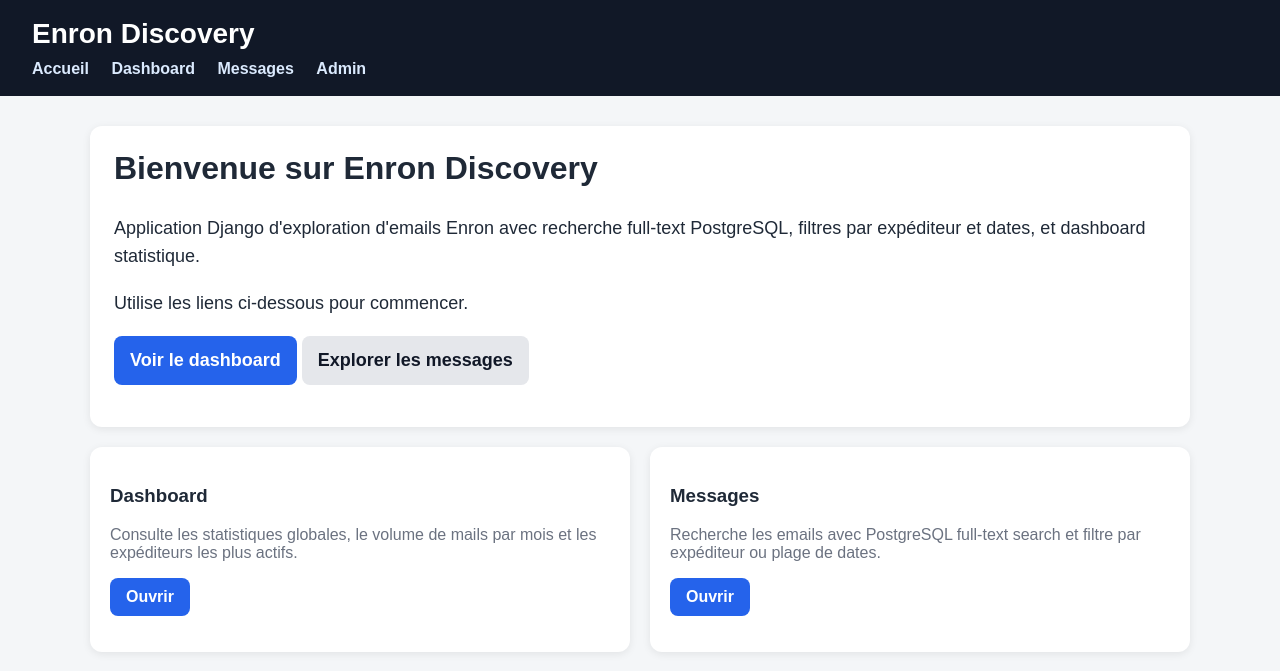
After one commit to bpyryt/enron-discovery, a Django app: page / in a window 1280 px wide. The commit adds this page. Shown: the top 671 px of the page. Run offline with Django 5.2, Linux system fonts and the light colour scheme.

Commit message:
feat: Ajout d'une page home et amélioration de l'esthétique des interfaces

```diff
--- /dev/null
+++ b/enron_discovery/investigation/templates/investigation/base.html
@@ -0,0 +1,173 @@
+<!DOCTYPE html>
+<html lang="fr">
+<head>
+    <meta charset="UTF-8">
+    <title>{% block title %}Enron Discovery{% endblock %}</title>
+    <style>
+        body {
+            font-family: Arial, sans-serif;
+            background: #f4f6f8;
+            color: #1f2937;
+            margin: 0;
+            padding: 0;
+        }
+
+        header {
+            background: #111827;
+            color: white;
+            padding: 18px 32px;
+        }
+
+        header h1 {
+            margin: 0;
+            font-size: 28px;
+        }
+
+        nav {
+            margin-top: 10px;
+        }
+
+        nav a {
+            color: #dbeafe;
+            text-decoration: none;
+            margin-right: 18px;
+            font-weight: 600;
+        }
+
+        nav a:hover {
+            text-decoration: underline;
+        }
+
+        main {
+            max-width: 1100px;
+            margin: 30px auto;
+            padding: 0 20px;
+        }
+
+        .card {
+            background: white;
+            border-radius: 12px;
+            padding: 20px;
+            margin-bottom: 20px;
+            box-shadow: 0 2px 8px rgba(0, 0, 0, 0.08);
+        }
+
+        .btn {
+            display: inline-block;
+            background: #2563eb;
+            color: white;
+            text-decoration: none;
+            padding: 10px 16px;
+            border-radius: 8px;
+            font-weight: 600;
+            border: none;
+            cursor: pointer;
+        }
+
+        .btn:hover {
+            background: #1d4ed8;
+        }
+
+        .btn-secondary {
+            background: #e5e7eb;
+            color: #111827;
+        }
+
+        .btn-secondary:hover {
+            background: #d1d5db;
+        }
+
+        .grid {
+            display: grid;
+            gap: 20px;
+            grid-template-columns: repeat(auto-fit, minmax(240px, 1fr));
+        }
+
+        table {
+            width: 100%;
+            border-collapse: collapse;
+            background: white;
+        }
+
+        th, td {
+            padding: 12px;
+            border-bottom: 1px solid #e5e7eb;
+            text-align: left;
+        }
+
+        th {
+            background: #f9fafb;
+        }
+
+        input, select {
+            padding: 10px;
+            border: 1px solid #d1d5db;
+            border-radius: 8px;
+            min-width: 180px;
+        }
+
+        form.filter-form {
+            display: flex;
+            flex-wrap: wrap;
+            gap: 12px;
+            align-items: end;
+        }
+
+        .muted {
+            color: #6b7280;
+        }
+
+        .message-card h3 {
+            margin-top: 0;
+            margin-bottom: 8px;
+        }
+
+        .message-card a.title-link {
+            color: #111827;
+            text-decoration: none;
+        }
+
+        .message-card a.title-link:hover {
+            color: #2563eb;
+        }
+
+        .hero {
+            padding: 24px;
+        }
+
+        .hero h2 {
+            margin-top: 0;
+            font-size: 32px;
+        }
+
+        .hero p {
+            font-size: 18px;
+            line-height: 1.6;
+        }
+
+        pre.message-body {
+            white-space: pre-wrap;
+            background: #f9fafb;
+            border: 1px solid #e5e7eb;
+            border-radius: 8px;
+            padding: 16px;
+            overflow-x: auto;
+        }
+    </style>
+</head>
+<body>
+    <header>
+        <h1>Enron Discovery</h1>
+        <nav>
+            <a href="{% url 'home' %}">Accueil</a>
+            <a href="{% url 'dashboard' %}">Dashboard</a>
+            <a href="{% url 'message_list' %}">Messages</a>
+            <a href="/admin/">Admin</a>
+        </nav>
+    </header>
+
+    <main>
+        {% block content %}{% endblock %}
+    </main>
+</body>
+</html>
--- /dev/null
+++ b/enron_discovery/investigation/templates/investigation/home.html
@@ -0,0 +1,38 @@
+{% extends "investigation/base.html" %}
+
+{% block title %}Accueil - Enron Discovery{% endblock %}
+
+{% block content %}
+<div class="card hero">
+    <h2>Bienvenue sur Enron Discovery</h2>
+    <p>
+        Application Django d'exploration d'emails Enron avec recherche full-text PostgreSQL,
+        filtres par expéditeur et dates, et dashboard statistique.
+    </p>
+    <p>
+        Utilise les liens ci-dessous pour commencer.
+    </p>
+    <p>
+        <a class="btn" href="{% url 'dashboard' %}">Voir le dashboard</a>
+        <a class="btn btn-secondary" href="{% url 'message_list' %}">Explorer les messages</a>
+    </p>
+</div>
+
+<div class="grid">
+    <div class="card">
+        <h3>Dashboard</h3>
+        <p class="muted">
+            Consulte les statistiques globales, le volume de mails par mois et les expéditeurs les plus actifs.
+        </p>
+        <p><a class="btn" href="{% url 'dashboard' %}">Ouvrir</a></p>
+    </div>
+
+    <div class="card">
+        <h3>Messages</h3>
+        <p class="muted">
+            Recherche les emails avec PostgreSQL full-text search et filtre par expéditeur ou plage de dates.
+        </p>
+        <p><a class="btn" href="{% url 'message_list' %}">Ouvrir</a></p>
+    </div>
+</div>
+{% endblock %}
--- a/enron_discovery/investigation/urls.py
+++ b/enron_discovery/investigation/urls.py
@@ -1,8 +1,9 @@
 from django.urls import path
 
-from .views import dashboard, message_detail, message_list
+from .views import dashboard, home, message_detail, message_list
 
 urlpatterns = [
+    path("", home, name="home"),
     path("dashboard/", dashboard, name="dashboard"),
     path("messages/", message_list, name="message_list"),
     path("messages/<int:pk>/", message_detail, name="message_detail"),
--- a/enron_discovery/investigation/views.py
+++ b/enron_discovery/investigation/views.py
@@ -4,6 +4,10 @@ from django.db.models.functions import TruncMonth
 from django.shortcuts import get_object_or_404, render
 
 from .models import Employee, Message
+
+
+def home(request):
+    return render(request, "investigation/home.html")
 
 
 def message_list(request):
```
Also changed, not shown: enron_discovery/investigation/templates/investigation/dashboard.html (+28 -22 lines), enron_discovery/investigation/templates/investigation/message_detail.html (+27 -36 lines), enron_discovery/investigation/templates/investigation/message_list.html (+34 -28 lines).
